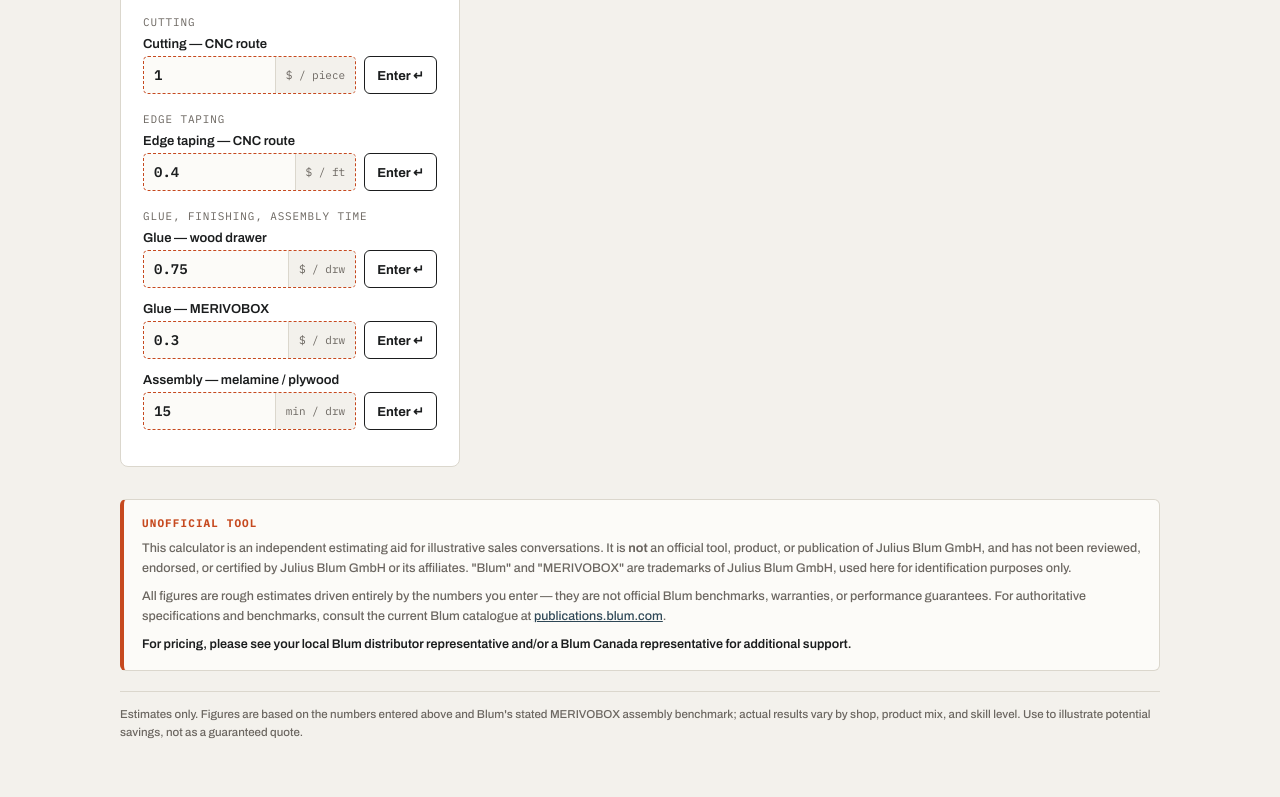
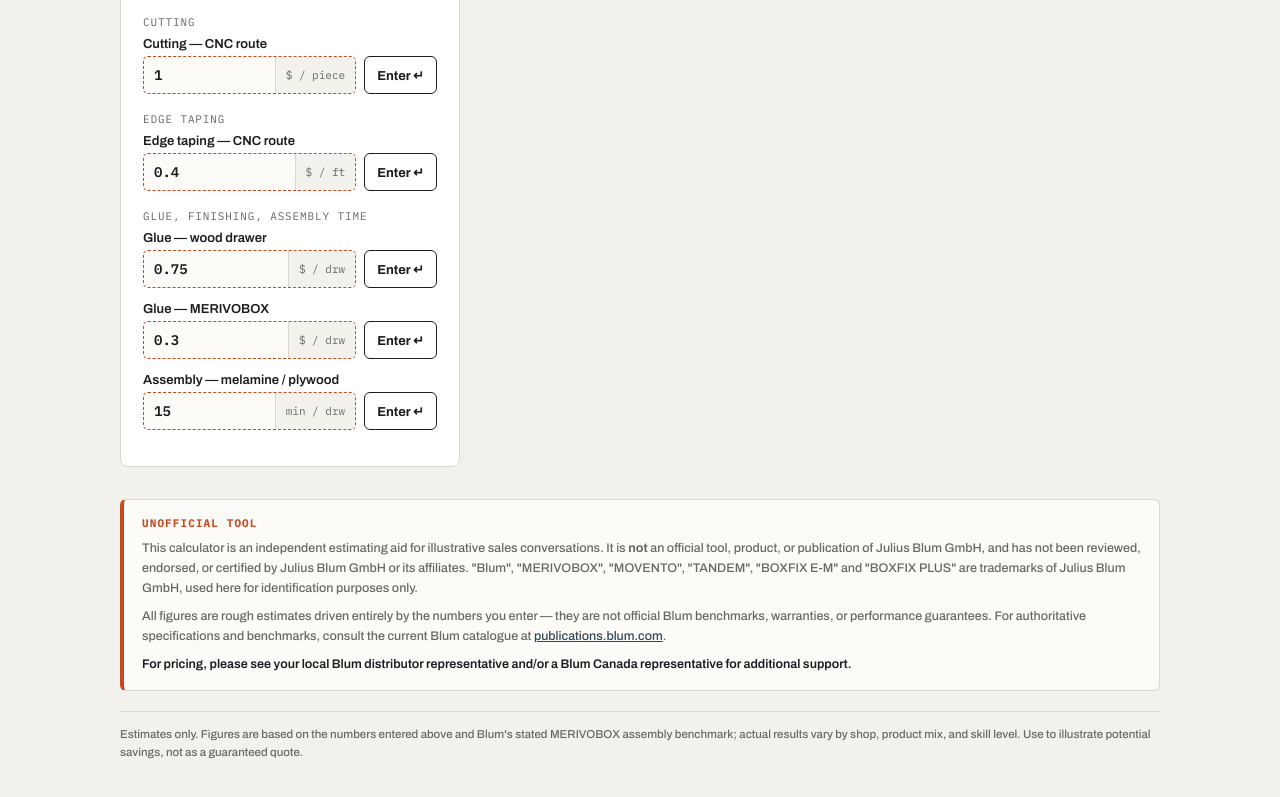
Before and after one commit to fabiogilbertogandini-cloud/merivobox-roi-calculator, a plain HTML site: page index.html in a window 1280 px wide. Shown: the part 3119-3916 px from the top of the page. Drawn offline with Linux system fonts and the light colour scheme.

Commit message:
Add files via upload

```diff
--- a/index.html
+++ b/index.html
@@ -858,7 +858,7 @@
     <p data-i18n="disclaimerP1">
       This calculator is an independent estimating aid for illustrative sales conversations. It is <strong>not</strong> an official tool, product, or publication of
       Julius Blum GmbH, and has not been reviewed, endorsed, or certified by Julius Blum GmbH or its affiliates.
-      "Blum" and "MERIVOBOX" are trademarks of Julius Blum GmbH, used here for identification purposes only.
+      "Blum", "MERIVOBOX", "MOVENTO", "TANDEM", "BOXFIX E-M" and "BOXFIX PLUS" are trademarks of Julius Blum GmbH, used here for identification purposes only.
     </p>
     <p data-i18n="disclaimerP2">
       All figures are rough estimates driven entirely by the numbers you enter — they are not official Blum
@@ -1113,10 +1113,10 @@ const i18n = {
   disclaimerP1:{
     en:`This calculator is an independent estimating aid for illustrative sales conversations. It is <strong>not</strong> an official tool, product, or publication of
       Julius Blum GmbH, and has not been reviewed, endorsed, or certified by Julius Blum GmbH or its affiliates.
-      "Blum" and "MERIVOBOX" are trademarks of Julius Blum GmbH, used here for identification purposes only.`,
+      "Blum", "MERIVOBOX", "MOVENTO", "TANDEM", "BOXFIX E-M" and "BOXFIX PLUS" are trademarks of Julius Blum GmbH, used here for identification purposes only.`,
     fr:`Ce calculateur est un outil d’estimation indépendant, destiné à des conversations de vente illustratives. Il ne s\u2019agit <strong>pas</strong> d\u2019un outil, d\u2019un
       produit ou d\u2019une publication officiels de Julius Blum GmbH, et il n\u2019a été ni révisé, ni approuvé, ni certifié par
-      Julius Blum GmbH ou ses sociétés affiliées. « Blum » et « MERIVOBOX » sont des marques de commerce de Julius Blum GmbH,
+      Julius Blum GmbH ou ses sociétés affiliées. « Blum », « MERIVOBOX », « MOVENTO », « TANDEM », « BOXFIX E-M » et « BOXFIX PLUS » sont des marques de commerce de Julius Blum GmbH,
       utilisées ici à des fins d\u2019identification seulement.`
   },
   disclaimerP2:{
```
